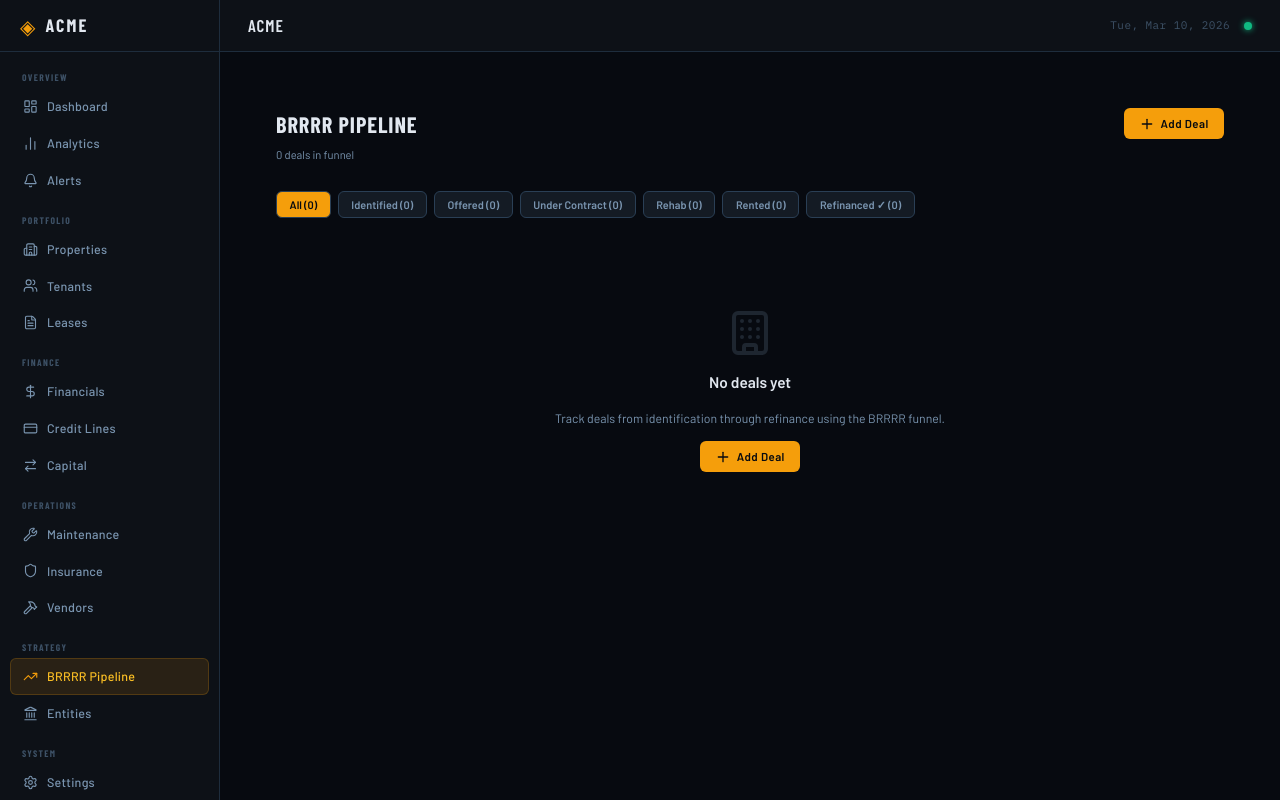
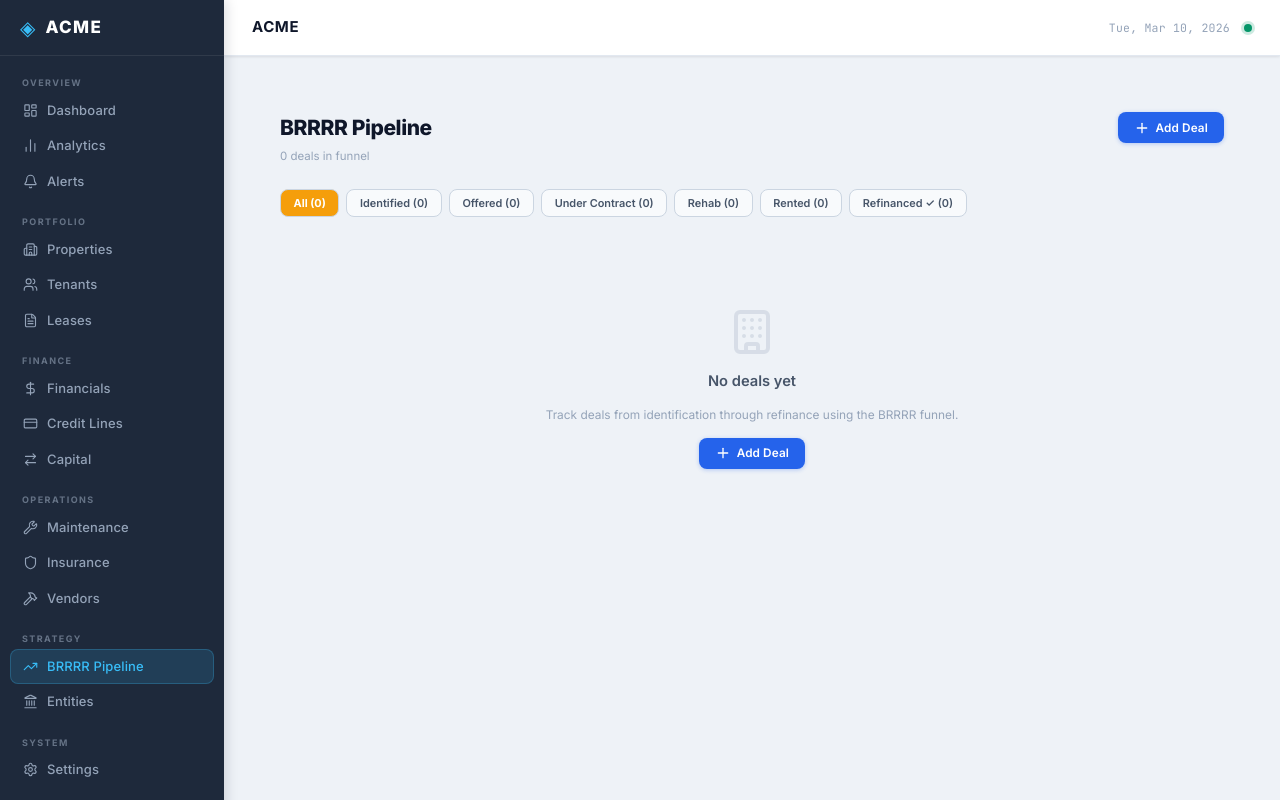
Before and after one commit to socrates777usa/landlord-software, a React (Vite) app: page /brrrr in a window 1280 px wide. Built offline with nearby package versions, Linux system fonts and the light colour scheme.

Commit message:
redesign: Daybreak light theme - Inter font, dark navy sidebar, white cards, blue accents, full contrast overhaul

```diff
--- a/index.html
+++ b/index.html
@@ -7,7 +7,7 @@
     <title>ACME — Rental Portfolio</title>
     <link rel="preconnect" href="https://fonts.googleapis.com" />
     <link rel="preconnect" href="https://fonts.gstatic.com" crossorigin />
-    <link href="https://fonts.googleapis.com/css2?family=IBM+Plex+Mono:wght@400;500;600&family=Barlow+Condensed:wght@400;500;600;700&family=Barlow:wght@300;400;500;600&display=swap" rel="stylesheet" />
+    <link href="https://fonts.googleapis.com/css2?family=Inter:wght@300;400;500;600;700;800&family=JetBrains+Mono:wght@400;500;600&display=swap" rel="stylesheet" />
   </head>
   <body>
     <div id="root"></div>
--- a/src/components/layout/Header.css
+++ b/src/components/layout/Header.css
@@ -11,13 +11,14 @@
   justify-content: space-between;
   padding: 0 28px;
   z-index: 99;
+  box-shadow: var(--shadow-sm);
 }
 
 .page-title {
   font-family: var(--font-display);
-  font-size: 17px;
-  font-weight: 600;
-  letter-spacing: 0.06em;
+  font-size: 15px;
+  font-weight: 700;
+  letter-spacing: 0.04em;
   text-transform: uppercase;
   color: var(--text-primary);
 }
@@ -30,14 +31,14 @@
 
 .header-date {
   font-family: var(--font-mono);
-  font-size: 11px;
+  font-size: 11.5px;
   color: var(--text-muted);
-  letter-spacing: 0.04em;
+  letter-spacing: 0.02em;
 }
 
 .header-dot {
   width: 8px; height: 8px;
   border-radius: 50%;
   background: var(--green);
-  box-shadow: 0 0 6px var(--green);
+  box-shadow: 0 0 0 3px rgba(5,150,105,0.2);
 }
--- a/src/components/layout/Sidebar.css
+++ b/src/components/layout/Sidebar.css
@@ -1,14 +1,15 @@
 .sidebar {
   width: var(--sidebar-w);
   min-height: 100vh;
-  background: var(--bg-surface);
-  border-right: 1px solid var(--border);
+  background: #1e293b;
+  border-right: none;
   display: flex;
   flex-direction: column;
   position: fixed;
   top: 0; left: 0;
   z-index: 100;
   overflow-y: auto;
+  box-shadow: 2px 0 12px rgba(15,23,42,0.15);
 }
 
 .sidebar-brand {
@@ -17,28 +18,28 @@
   gap: 10px;
   padding: 0 20px;
   height: var(--header-h);
-  border-bottom: 1px solid var(--border);
+  border-bottom: 1px solid rgba(255,255,255,0.08);
   position: sticky;
   top: 0;
-  background: var(--bg-surface);
+  background: #1e293b;
   z-index: 1;
   flex-shrink: 0;
 }
 
-.brand-icon { color: var(--amber); font-size: 20px; line-height: 1; }
+.brand-icon { color: #38bdf8; font-size: 20px; line-height: 1; }
 
 .brand-name {
   font-family: var(--font-display);
-  font-size: 18px;
-  font-weight: 700;
-  letter-spacing: 0.12em;
+  font-size: 17px;
+  font-weight: 800;
+  letter-spacing: 0.08em;
   text-transform: uppercase;
-  color: var(--text-primary);
+  color: #ffffff;
 }
 
 .sidebar-nav {
   flex: 1;
-  padding: 8px 10px;
+  padding: 10px 10px;
   display: flex;
   flex-direction: column;
   gap: 0;
@@ -47,53 +48,53 @@
 .nav-group {
   display: flex;
   flex-direction: column;
-  margin-bottom: 4px;
+  margin-bottom: 6px;
 }
 
 .nav-group-label {
   font-family: var(--font-display);
-  font-size: 9.5px;
+  font-size: 9px;
   font-weight: 700;
-  letter-spacing: 0.14em;
+  letter-spacing: 0.16em;
   text-transform: uppercase;
-  color: var(--text-muted);
-  padding: 10px 12px 4px;
+  color: rgba(148, 163, 184, 0.6);
+  padding: 10px 12px 3px;
 }
 
 .nav-item {
   display: flex;
   align-items: center;
   gap: 9px;
-  padding: 8px 12px;
+  padding: 7px 12px;
   border-radius: var(--radius);
-  color: var(--text-secondary);
-  font-size: 12.5px;
+  color: #94a3b8;
+  font-size: 13px;
   font-weight: 500;
-  letter-spacing: 0.02em;
+  letter-spacing: 0.01em;
   transition: all 0.12s ease;
   border: 1px solid transparent;
   text-decoration: none;
 }
 
 .nav-item:hover {
-  background: var(--bg-hover);
-  color: var(--text-primary);
+  background: rgba(255,255,255,0.07);
+  color: #e2e8f0;
 }
 
 .nav-item.active {
-  background: var(--amber-glow);
-  color: var(--amber-text);
-  border-color: rgba(245, 158, 11, 0.2);
+  background: rgba(56, 189, 248, 0.15);
+  color: #38bdf8;
+  border-color: rgba(56, 189, 248, 0.25);
 }
 
-.nav-item.active svg { color: var(--amber); }
+.nav-item.active svg { color: #38bdf8; }
 
 .sidebar-footer {
   padding: 10px 10px 14px;
-  border-top: 1px solid var(--border);
+  border-top: 1px solid rgba(255,255,255,0.07);
   position: sticky;
   bottom: 0;
-  background: var(--bg-surface);
+  background: #1e293b;
   display: flex;
   flex-direction: column;
 }
@@ -101,7 +102,7 @@
 .version {
   font-family: var(--font-mono);
   font-size: 10px;
-  color: var(--text-muted);
-  letter-spacing: 0.05em;
+  color: rgba(148,163,184,0.4);
+  letter-spacing: 0.04em;
   padding: 4px 12px 0;
 }
--- a/src/components/shared/shared.css
+++ b/src/components/shared/shared.css
@@ -1,12 +1,11 @@
 /* ============================================================
-   SHARED FORM + LIST STYLES
-   Uses variables from index.css (--amber, --text-secondary, etc.)
+   SHARED FORM + LIST STYLES — Daybreak Theme
    ============================================================ */
 
 /* ---- LOADING ---- */
 .page-loading {
   display: flex; align-items: center; justify-content: center;
-  height: 60vh; color: var(--text-secondary); font-size: 0.95rem; letter-spacing: 0.05em;
+  height: 60vh; color: var(--text-muted); font-size: 0.9rem;
 }
 
 /* ============================================================
@@ -16,39 +15,49 @@
 
 .list-header {
   display: flex; justify-content: space-between; align-items: flex-start;
-  margin-bottom: 2rem; flex-wrap: wrap; gap: 1rem;
+  margin-bottom: 1.75rem; flex-wrap: wrap; gap: 1rem;
 }
-.list-title { font-size: 1.6rem; font-weight: 700; color: var(--text-primary); margin: 0; font-family: var(--font-display); letter-spacing: 0.04em; text-transform: uppercase; }
-.list-sub   { font-size: 0.8rem; color: var(--text-secondary); margin: 0.35rem 0 0; }
+.list-title {
+  font-size: 1.5rem; font-weight: 800; color: var(--text-primary);
+  margin: 0; font-family: var(--font-display); letter-spacing: -0.02em;
+}
+.list-sub { font-size: 0.82rem; color: var(--text-muted); margin: 0.3rem 0 0; }
 
 .btn-add {
   display: flex; align-items: center; gap: 0.4rem;
-  background: var(--amber); color: var(--text-inverse);
-  border: none; border-radius: var(--radius); padding: 0.55rem 1.1rem;
-  font-size: 0.82rem; font-weight: 700; cursor: pointer;
-  letter-spacing: 0.04em; white-space: nowrap; transition: opacity 0.15s;
+  background: var(--blue); color: #ffffff;
+  border: none; border-radius: var(--radius); padding: 0.55rem 1.15rem;
+  font-size: 0.84rem; font-weight: 600; cursor: pointer;
+  letter-spacing: 0.01em; white-space: nowrap;
+  transition: background 0.15s, box-shadow 0.15s;
   font-family: var(--font-body);
+  box-shadow: 0 1px 4px rgba(37,99,235,0.3);
 }
-.btn-add:hover { opacity: 0.85; }
+.btn-add:hover { background: #1d4ed8; }
 
 /* Empty state */
 .list-empty {
   display: flex; flex-direction: column; align-items: center;
   justify-content: center; gap: 1rem; padding: 5rem 2rem;
-  color: var(--text-secondary); text-align: center;
+  color: var(--text-muted); text-align: center;
 }
-.list-empty-icon { opacity: 0.2; }
-.list-empty h3 { font-size: 1.1rem; color: var(--text-primary); margin: 0; }
-.list-empty p  { font-size: 0.875rem; margin: 0; }
+.list-empty-icon { opacity: 0.25; }
+.list-empty h3 { font-size: 1.05rem; color: var(--text-secondary); margin: 0; font-weight: 600; }
+.list-empty p  { font-size: 0.85rem; margin: 0; }
 
 /* Table */
-.list-table-wrap { overflow-x: auto; border-radius: var(--radius); border: 1px solid var(--border); }
-.list-table { width: 100%; border-collapse: collapse; font-size: 0.85rem; color: var(--text-primary); }
-.list-table thead tr { background: var(--bg-elevated); border-bottom: 1px solid var(--border); }
+.list-table-wrap {
+  overflow-x: auto; border-radius: var(--radius-lg);
+  border: 1px solid var(--border);
+  box-shadow: var(--shadow-sm);
+  background: var(--bg-surface);
+}
+.list-table { width: 100%; border-collapse: collapse; font-size: 0.875rem; color: var(--text-primary); }
+.list-table thead tr { background: var(--bg-elevated); border-bottom: 1.5px solid var(--border); }
 .list-table th {
-  padding: 0.75rem 1rem; text-align: left;
-  font-size: 0.7rem; text-transform: uppercase; letter-spacing: 0.1em;
-  color: var(--text-secondary); font-weight: 600; white-space: nowrap;
+  padding: 0.7rem 1rem; text-align: left;
+  font-size: 0.7rem; text-transform: uppercase; letter-spacing: 0.08em;
+  color: var(--text-secondary); font-weight: 700; white-space: nowrap;
   font-family: var(--font-display);
 }
 .list-table th.r, .list-table td.r { text-align: right; }
@@ -59,99 +68,94 @@
 .list-table td { padding: 0.85rem 1rem; vertical-align: middle; }
 
 .cell-main { font-weight: 600; color: var(--text-primary); }
-.cell-sub  { font-size: 0.75rem; color: var(--text-secondary); margin-top: 2px; }
+.cell-sub  { font-size: 0.75rem; color: var(--text-muted); margin-top: 2px; }
 
 /* Metric colors */
-.clr-pos  { color: var(--green) !important; }
-.clr-neg  { color: var(--red)   !important; }
-.clr-warn { color: var(--yellow)!important; }
+.clr-pos  { color: var(--green)  !important; font-weight: 600; }
+.clr-neg  { color: var(--red)    !important; font-weight: 600; }
+.clr-warn { color: var(--yellow) !important; font-weight: 600; }
 
-/* Status badges */
+/* Badges */
 .badge {
-  display: inline-block; padding: 0.2rem 0.6rem; border-radius: 3px;
-  font-size: 0.7rem; font-weight: 700; letter-spacing: 0.05em; white-space: nowrap;
+  display: inline-block; padding: 0.22rem 0.65rem; border-radius: 20px;
+  font-size: 0.7rem; font-weight: 700; letter-spacing: 0.04em; white-space: nowrap;
   font-family: var(--font-display);
 }
-.badge-green  { background: var(--green-dim);  color: var(--green); }
-.badge-red    { background: var(--red-dim);    color: var(--red); }
-.badge-orange { background: var(--yellow-dim); color: var(--yellow); }
-.badge-blue   { background: var(--blue-dim);   color: var(--blue); }
-.badge-purple { background: rgba(160,80,255,0.15); color: #b06fff; }
-.badge-gray   { background: rgba(150,150,150,0.1); color: var(--text-secondary); }
+.badge-green  { background: var(--green-dim);  color: #065f46; }
+.badge-red    { background: var(--red-dim);    color: #991b1b; }
+.badge-orange { background: var(--yellow-dim); color: #92400e; }
+.badge-blue   { background: var(--blue-dim);   color: #1e40af; }
+.badge-purple { background: var(--purple-dim); color: #5b21b6; }
+.badge-gray   { background: #f1f5f9;            color: var(--text-secondary); }
 
 /* ============================================================
    FORM PAGE
    ============================================================ */
-.form-page { padding: 1.5rem 2rem; max-width: 1200px; margin: 0 auto; }
+.form-page { padding: 2rem; max-width: 800px; margin: 0 auto; }
+.form-page.wide { max-width: 1100px; }
 
 .form-header {
-  display: flex; align-items: center; gap: 1rem;
-  margin-bottom: 1.5rem; flex-wrap: wrap;
+  display: flex; justify-content: space-between; align-items: center;
+  margin-bottom: 1.75rem; flex-wrap: wrap; gap: 1rem;
 }
-.form-back {
-  display: flex; align-items: center; gap: 0.35rem; background: none;
-  border: 1px solid var(--border-bright); color: var(--text-secondary);
-  padding: 0.4rem 0.8rem; border-radius: var(--radius); font-size: 0.8rem; cursor: pointer;
-  transition: color 0.15s, border-color 0.15s; font-family: var(--font-body);
+.form-title {
+  font-size: 1.4rem; font-weight: 800; color: var(--text-primary); margin: 0;
+  font-family: var(--font-display); letter-spacing: -0.02em;
 }
-.form-back:hover { color: var(--text-primary); border-color: var(--amber); }
-.form-title { flex: 1; font-size: 1.4rem; font-weight: 700; color: var(--text-primary); margin: 0; font-family: var(--font-display); letter-spacing: 0.04em; text-transform: uppercase; }
-.form-actions { display: flex; gap: 0.75rem; align-items: center; }
+.form-sub { font-size: 0.8rem; color: var(--text-muted); margin: 0.25rem 0 0; }
+
+.form-actions { display: flex; gap: 0.6rem; }
 
 .btn-save {
-  display: flex; align-items: center; gap: 0.4rem;
-  background: var(--amber); color: var(--text-inverse); border: none; border-radius: var(--radius);
-  padding: 0.5rem 1.1rem; font-size: 0.82rem; font-weight: 700; cursor: pointer;
-  transition: opacity 0.15s; font-family: var(--font-body); letter-spacing: 0.03em;
+  padding: 0.5rem 1.2rem; background: var(--blue); color: #fff;
+  border: none; border-radius: var(--radius); font-weight: 600;
+  font-size: 0.85rem; cursor: pointer; font-family: var(--font-body);
+  transition: background 0.15s; box-shadow: 0 1px 4px rgba(37,99,235,0.3);
 }
-.btn-save:hover:not(:disabled) { opacity: 0.85; }
-.btn-save:disabled { opacity: 0.4; cursor: not-allowed; }
+.btn-save:hover { background: #1d4ed8; }
+
+.btn-cancel {
+  padding: 0.5rem 1rem; background: var(--bg-elevated); color: var(--text-secondary);
+  border: 1.5px solid var(--border); border-radius: var(--radius); font-weight: 500;
+  font-size: 0.85rem; cursor: pointer; font-family: var(--font-body); transition: background 0.15s;
+}
+.btn-cancel:hover { background: var(--bg-hover); }
 
 .btn-delete {
-  display: flex; align-items: center; gap: 0.4rem; background: none;
-  border: 1px solid var(--red); color: var(--red); border-radius: var(--radius);
-  padding: 0.5rem 0.9rem; font-size: 0.82rem; font-weight: 600; cursor: pointer;
-  transition: background 0.15s; font-family: var(--font-body);
+  padding: 0.5rem 1rem; background: var(--red-dim); color: var(--red);
+  border: 1.5px solid #fecaca; border-radius: var(--radius); font-weight: 600;
+  font-size: 0.85rem; cursor: pointer; font-family: var(--font-body); transition: background 0.15s;
 }
-.btn-delete:hover { background: var(--red-dim); }
+.btn-delete:hover { background: #fecaca; }
 
-.form-error {
-  background: var(--red-dim); border: 1px solid rgba(239,68,68,0.3);
-  color: var(--red); padding: 0.75rem 1rem; border-radius: var(--radius);
-  font-size: 0.85rem; margin-bottom: 1.25rem;
+/* Form card */
+.form-card {
+  background: var(--bg-surface); border: 1px solid var(--border);
+  border-radius: var(--radius-lg); padding: 1.5rem 1.75rem; margin-bottom: 1.25rem;
+  box-shadow: var(--shadow-sm);
+}
+.form-section-title {
+  font-size: 0.7rem; font-weight: 700; text-transform: uppercase;
+  letter-spacing: 0.1em; color: var(--blue); margin-bottom: 1rem;
+  font-family: var(--font-display); padding-bottom: 0.5rem;
+  border-bottom: 1.5px solid var(--blue-dim);
 }
 
-.form-body { display: flex; flex-direction: column; gap: 1.25rem; }
+.form-grid { display: grid; gap: 1rem; }
+.form-grid.cols-2 { grid-template-columns: 1fr 1fr; }
+.form-grid.cols-3 { grid-template-columns: 1fr 1fr 1fr; }
 
-.form-section {
-  background: var(--bg-elevated); border: 1px solid var(--border);
-  border-radius: var(--radius); padding: 1.25rem;
+.form-field { display: flex; flex-direction: column; gap: 0.35rem; }
+.form-field label {
+  font-size: 0.78rem; font-weight: 600; color: var(--text-secondary);
+  letter-spacing: 0.01em;
 }
-.form-section-title {
-  font-size: 0.7rem; text-transform: uppercase; letter-spacing: 0.1em;
-  color: var(--amber); font-weight: 700; margin-bottom: 1rem;
-  border-bottom: 1px solid var(--border); padding-bottom: 0.6rem;
-  font-family: var(--font-display);
+.form-field input, .form-field select, .form-field textarea {
+  width: 100%;
 }
-.form-grid { display: grid; grid-template-columns: repeat(auto-fill, minmax(220px, 1fr)); gap: 1rem 1.25rem; }
-.form-full { grid-column: 1 / -1; }
-.form-field { display: flex; flex-direction: column; gap: 0.3rem; }
-.form-label { font-size: 0.75rem; color: var(--text-secondary); font-weight: 500; letter-spacing: 0.02em; }
-.form-hint  { font-size: 0.68rem; color: var(--text-muted); }
+.form-field .hint {
+  font-size: 0.7rem; color: var(--text-muted); margin-top: 0.1rem;
+}
 
-.form-input, .form-select, .form-textarea {
-  background: var(--bg-surface); border: 1px solid var(--border-bright); border-radius: var(--radius);
-  color: var(--text-primary); padding: 0.5rem 0.75rem; font-size: 0.875rem;
-  width: 100%; box-sizing: border-box; transition: border-color 0.15s; font-family: var(--font-body);
-}
-.form-input:focus, .form-select:focus, .form-textarea:focus { outline: none; border-color: var(--amber); }
-.form-select option { background: var(--bg-elevated); }
-.form-textarea { resize: vertical; }
-.form-check { display: flex; align-items: center; gap: 0.5rem; font-size: 0.875rem; cursor: pointer; color: var(--text-primary); }
-.form-check input { accent-color: var(--amber); }
-
-@media (max-width: 700px) {
-  .form-page, .list-page { padding: 1rem; }
-  .form-grid { grid-template-columns: 1fr 1fr; }
-}
-@media (max-width: 480px) { .form-grid { grid-template-columns: 1fr; } }
+/* mono values in tables */
+.mono { font-family: var(--font-mono); font-size: 0.82rem; }
--- a/src/index.css
+++ b/src/index.css
@@ -1,51 +1,60 @@
 /* ============================================================
    ACME — Global Styles & CSS Variables
-   Dark financial terminal aesthetic
+   Clean "Daybreak" theme — light mode, dark sidebar
    ============================================================ */
 
 :root {
-  /* Core palette */
-  --bg-base:       #070a10;
-  --bg-surface:    #0d1117;
-  --bg-elevated:   #141b24;
-  --bg-hover:      #1c2636;
-  --border:        #1e2d3d;
-  --border-bright: #2a3f55;
+  /* === PAGE BACKGROUNDS === */
+  --bg-base:       #eef2f7;   /* soft blue-gray page */
+  --bg-surface:    #ffffff;   /* white cards & panels */
+  --bg-elevated:   #f8fafc;   /* slightly recessed panels */
+  --bg-hover:      #f1f5f9;   /* row hover */
+  --border:        #e2e8f0;   /* standard border */
+  --border-bright: #cbd5e1;   /* stronger border / dividers */
 
-  /* Amber accent system */
+  /* === AMBER — financial highlights (equity, key metrics) === */
   --amber:         #f59e0b;
-  --amber-dim:     #b45309;
-  --amber-glow:    rgba(245, 158, 11, 0.12);
-  --amber-text:    #fbbf24;
+  --amber-dim:     #fffbeb;
+  --amber-glow:    rgba(245, 158, 11, 0.1);
+  --amber-text:    #92400e;   /* dark amber — legible on white */
 
-  /* Text */
-  --text-primary:   #e2e8f0;
-  --text-secondary: #7a95b0;
-  --text-muted:     #3d5166;
-  --text-inverse:   #070a10;
+  /* === TEXT === */
+  --text-primary:   #0f172a;  /* near-black — 19:1 on white */
+  --text-secondary: #475569;  /* slate-600 — excellent readability */
+  --text-muted:     #94a3b8;  /* captions, hints */
+  --text-inverse:   #ffffff;  /* white — for colored buttons */
 
-  /* Status */
-  --green:         #10b981;
-  --green-dim:     rgba(16, 185, 129, 0.12);
-  --red:           #ef4444;
-  --red-dim:       rgba(239, 68, 68, 0.12);
-  --blue:          #3b82f6;
-  --blue-dim:      rgba(59, 130, 246, 0.12);
-  --yellow:        #eab308;
-  --yellow-dim:    rgba(234, 179, 8, 0.12);
+  /* === STATUS / SEMANTIC === */
+  --green:         #059669;
+  --green-dim:     #d1fae5;
+  --red:           #dc2626;
+  --red-dim:       #fee2e2;
+  --blue:          #2563eb;
+  --blue-dim:      #dbeafe;
+  --yellow:        #d97706;
+  --yellow-dim:    #fef3c7;
+  --purple:        #7c3aed;
+  --purple-dim:    #ede9fe;
 
-  /* Typography */
-  --font-display: 'Barlow Condensed', sans-serif;
-  --font-body:    'Barlow', sans-serif;
-  --font-mono:    'IBM Plex Mono', monospace;
+  /* === TYPOGRAPHY === */
+  --font-display:  'Inter', system-ui, -apple-system, sans-serif;
+  --font-body:     'Inter', system-ui, -apple-system, sans-serif;
+  --font-mono:     'JetBrains Mono', 'Cascadia Code', 'Fira Code', monospace;
 
-  /* Spacing */
-  --sidebar-w:    220px;
-  --header-h:     52px;
-  --radius:       6px;
-  --radius-lg:    10px;
+  /* === LAYOUT === */
+  --sidebar-w:    224px;
+  --header-h:     56px;
+  --radius:       8px;
+  --radius-lg:    12px;
+
+  /* === SHADOWS === */
+  --shadow-sm:    0 1px 3px rgba(15,23,42,0.06), 0 1px 2px rgba(15,23,42,0.04);
+  --shadow-md:    0 4px 12px rgba(15,23,42,0.08), 0 2px 4px rgba(15,23,42,0.04);
 }
 
+/* ============================================================
+   RESET & BASE
+   ============================================================ */
 *, *::before, *::after { box-sizing: border-box; margin: 0; padding: 0; }
 
 html, body, #root {
@@ -56,24 +65,33 @@ html, body, #root {
   font-size: 14px;
   line-height: 1.5;
   -webkit-font-smoothing: antialiased;
+  -moz-osx-font-smoothing: grayscale;
 }
 
 a { color: inherit; text-decoration: none; }
 button { cursor: pointer; border: none; background: none; font-family: inherit; }
+
 input, select, textarea {
   font-family: inherit;
-  background: var(--bg-elevated);
-  border: 1px solid var(--border);
+  background: var(--bg-surface);
+  border: 1.5px solid var(--border);
   color: var(--text-primary);
   border-radius: var(--radius);
   padding: 8px 12px;
-  font-size: 13px;
+  font-size: 13.5px;
   outline: none;
-  transition: border-color 0.15s;
+  transition: border-color 0.15s, box-shadow 0.15s;
 }
-input:focus, select:focus { border-color: var(--amber); }
+input:focus, select:focus, textarea:focus {
+  border-color: var(--blue);
+  box-shadow: 0 0 0 3px rgba(37, 99, 235, 0.12);
+}
+textarea { resize: vertical; }
 
-::-webkit-scrollbar { width: 6px; height: 6px; }
+/* ============================================================
+   SCROLLBAR
+   ============================================================ */
+::-webkit-scrollbar { width: 5px; height: 5px; }
 ::-webkit-scrollbar-track { background: transparent; }
 ::-webkit-scrollbar-thumb { background: var(--border-bright); border-radius: 3px; }
 ::-webkit-scrollbar-thumb:hover { background: var(--text-muted); }
```
Also changed, not shown: src/pages/Dashboard/Dashboard.css (+72 -61 lines), src/pages/Properties/Properties.css (+51 -50 lines).
